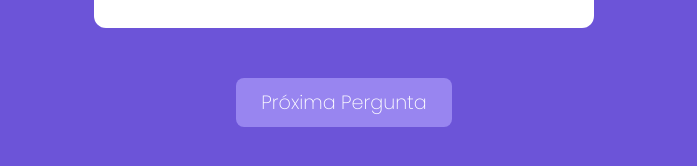
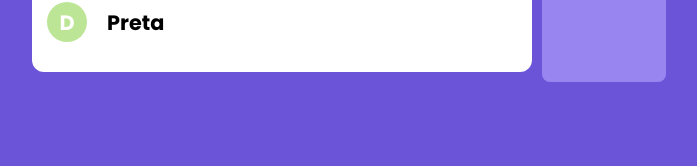
Before and after one commit to gustavomarim/quiz-next.js, a Next.js app: page / in a window 1280 px wide. Shown: the part 608-774 px from the top of the page, without its empty margins (296-993 px from the left). Built offline with nearby package versions, Linux system fonts and the light colour scheme.

Commit message:
Componente Questionário #01

```diff
--- /dev/null
+++ b/components/Questionario.tsx
@@ -0,0 +1,39 @@
+import styles from "../styles/Questionario.module.css";
+import QuestaoModel from "../model/questao";
+import Questao from "./Questao";
+import Botao from "./Botao";
+
+interface QuestionarioProps {
+    questao: QuestaoModel;
+    ultima: boolean;
+    questaoRespondida: (questao: QuestaoModel) => void;
+    irPraProximoPasso: () => void;
+};
+
+export default function Questionario(props: QuestionarioProps) {
+
+    function respostaFornecida(indice: number) {
+        if(props.questao.naoRespondida) {
+            props.questaoRespondida(props.questao.responderCom(indice));
+        }
+    };
+
+    return (
+        <div className={styles.questionario}>
+            {
+                props.questao ?
+                    <Questao
+                        valor={props.questao}
+                        tempoPraResposta={6}
+                        respostaFornecida={respostaFornecida}
+                        tempoEsgotado={props.irPraProximoPasso}
+                    />
+                    : false
+            }
+            <Botao
+                onClick={props.irPraProximoPasso}
+                texto={props.ultima ? "Finalizar" : "Próxima"}
+            />
+        </div>
+    );
+};
--- a/pages/index.tsx
+++ b/pages/index.tsx
@@ -1,6 +1,7 @@
 import { useState } from 'react';
-import Botao from '../components/Botao';
-import Questao from '../components/Questao';
+// import Botao from '../components/Botao';
+// import Questao from '../components/Questao';
+import Questionario from '../components/Questionario';
 import QuestaoModel from '../model/questao';
 import RespostaModel from '../model/resposta';
 
@@ -14,15 +15,23 @@
 export default function Home() {
   const [questao, setQuestao] = useState(questaoMock);
 
-  function respostaFornecida(indice: number) {
-    setQuestao(questao.responderCom(indice));
+  function questaoRespondida(questao: QuestaoModel) {
+
   };
 
-  function tempoEsgotado() {
-    if (questao.naoRespondida) {
-      setQuestao(questao.responderCom(-1));
+  function irPraProximoPasso() {
+
+  };
+
+  /*   function respostaFornecida(indice: number) {
+      setQuestao(questao.responderCom(indice));
     };
-  };
+
+    function tempoEsgotado() {
+      if (questao.naoRespondida) {
+        setQuestao(questao.responderCom(-1));
+      };
+    }; */
 
   return (
     <div style={{
@@ -32,11 +41,18 @@
       alignItems: 'center',
       height: '100vh',
     }}>
-      <Questao valor={questao}
+      <Questionario
+        questao={questao}
+        ultima={true}
+        questaoRespondida={questaoRespondida}
+        irPraProximoPasso={irPraProximoPasso}
+      />
+
+      {/* <Questao valor={questao}
         tempoPraResposta={5}
         respostaFornecida={respostaFornecida}
         tempoEsgotado={tempoEsgotado} />
-      <Botao texto="Próxima Pergunta" href="/resultado"/>
+      <Botao texto="Próxima Pergunta" href="/resultado"/> */}
     </div>
   );
 }
--- a/styles/Botao.module.css
+++ b/styles/Botao.module.css
@@ -7,4 +7,11 @@
     padding         : 10px 25px;
     background-color: #9885F0;
     margin-top      : 40px;
+    cursor          : pointer;
+    transition      : all .2s ease-in-out;
 }
+
+/* Animação do botão */
+.botao:hover {
+    transform: scale(1.1);
+}
--- /dev/null
+++ b/styles/Questionario.module.css
@@ -0,0 +1,3 @@
+.questionario {
+    display: flex;
+}
```
